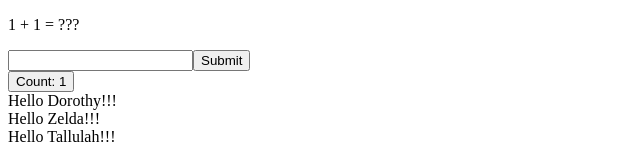
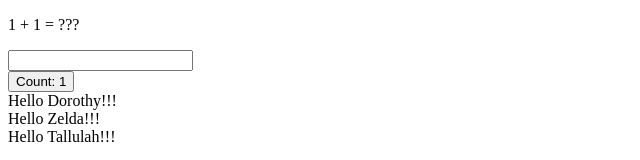
Before and after one commit to davidystephenson/summary-2025-03-08, a React (Vite) app: page / in a window 1280 px wide. Shown: the top 160 px of the page, without its empty margins (0-640 px from the left). Built offline with nearby package versions, Linux system fonts and the light colour scheme.

Commit message:
Conditional rendering

```diff
--- a/src/Form.jsx
+++ b/src/Form.jsx
@@ -10,11 +10,13 @@ export default function Form () {
     const correct = answer === '2'
     console.log('correct', correct)
   }
+  const answered = answer !== ''
+  const button = answered && <button>Submit!!!</button>
   return (
     <form onSubmit={handleSubmit}>
       <p>1 + 1 = ???</p>
       <input value={answer} onChange={handleChange} />
-      <button>Submit</button>
+      {button}
     </form>
   )
 }
```
